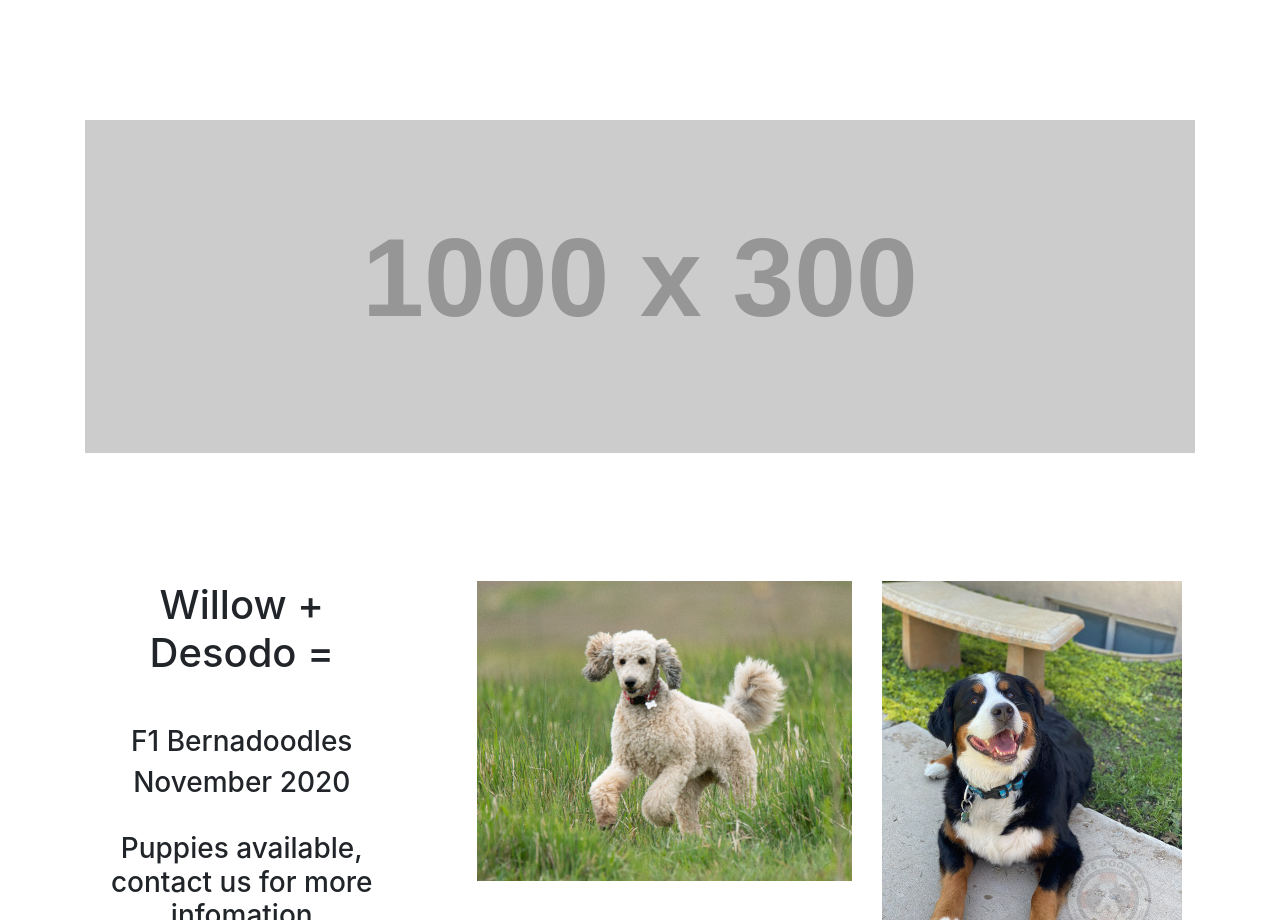
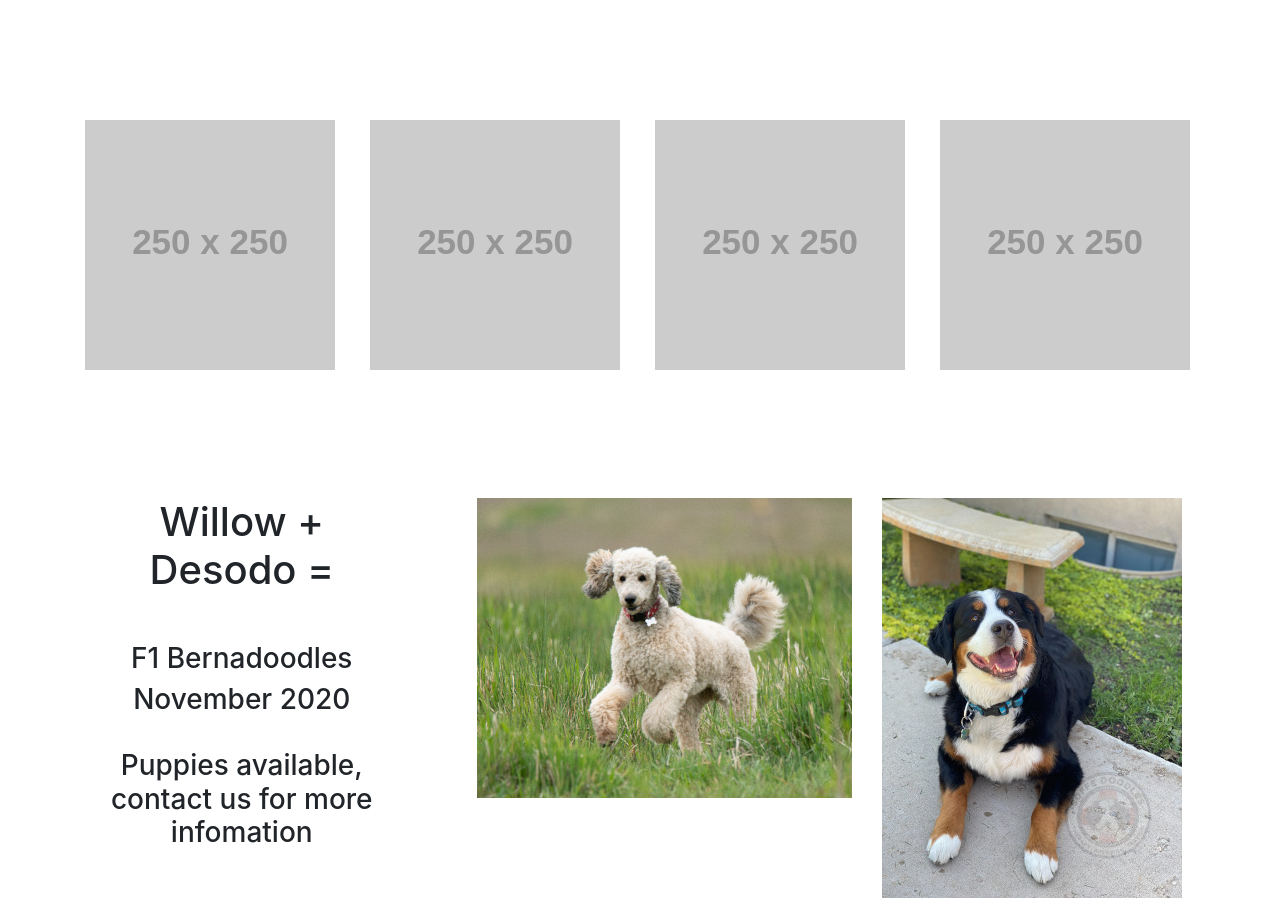
Before and after one commit to benklinton/Soffe-Doodles, a React (Create React App) app: page /avaliable-puppies in a window 1280 px wide. Shown: the part 940-1860 px from the top of the page. Built offline with nearby package versions, Linux system fonts and the light colour scheme.

Commit message:
changed image layout on available puppies page

```diff
--- a/src/components/available puppies/index.js
+++ b/src/components/available puppies/index.js
@@ -44,8 +44,17 @@ function LitterInfo() {
                 </Col>
             </Row>
             <Row>
+            <Col id="margin-break">
+                    <img src="https://via.placeholder.com/250x250" alt="pics of puppies"></img>
+                </Col>
                 <Col id="margin-break">
-                    <img src="https://via.placeholder.com/1000x300" alt="pics of puppies" style={{ width: '100%' }}></img>
+                    <img src="https://via.placeholder.com/250x250" alt="pics of puppies"></img>
+                </Col>
+                <Col id="margin-break">
+                    <img src="https://via.placeholder.com/250x250" alt="pics of puppies"></img>
+                </Col>
+                <Col id="margin-break">
+                    <img src="https://via.placeholder.com/250x250" alt="pics of puppies"></img>
                 </Col>
             </Row>
             <Row>
```
